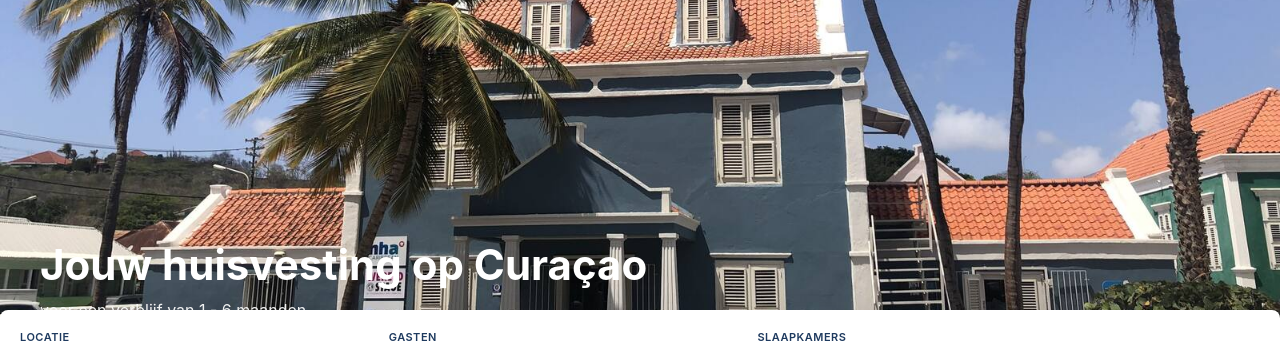
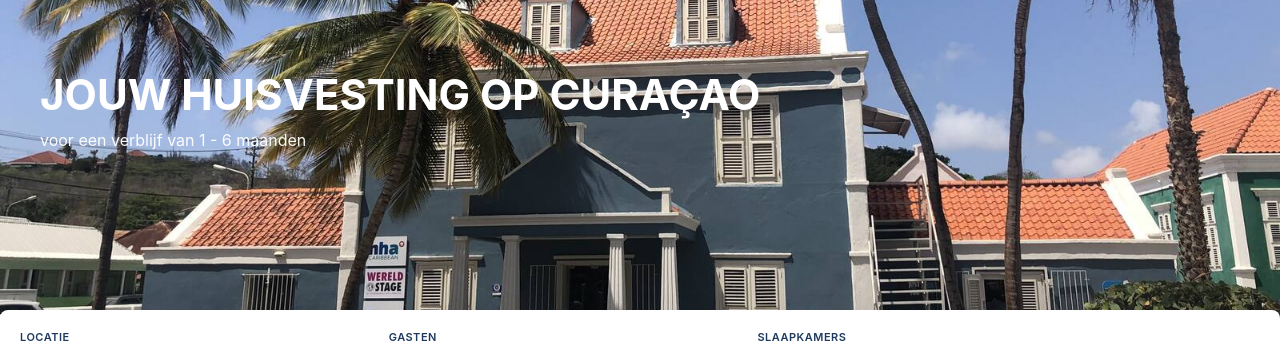
Before and after one commit to jorajong/curacaohub, a React (Create React App) app: page / in a window 1280 px wide. Shown: the part 225-575 px from the top of the page. Built offline with nearby package versions, Linux system fonts and the light colour scheme; no server answers; the database is empty.

Commit message:
hero tekst verticaal centreren, links uitlijnen met zoekbalk

```diff
--- a/src/components/Hero.css
+++ b/src/components/Hero.css
@@ -27,7 +27,14 @@
   color: white;
   display: flex;
   flex-direction: column;
-  justify-content: flex-end;
+  justify-content: center;
+}
+
+.hero-text-inner {
+  max-width: 1400px;
+  width: 100%;
+  margin: 0 auto;
+  text-align: left;
 }
 
 .hero-text h1 {
@@ -35,6 +42,7 @@
   font-weight: 700;
   margin-bottom: 10px;
   line-height: 1.2;
+  text-transform: uppercase;
 }
 
 .hero-text p {
--- a/src/components/Hero.js
+++ b/src/components/Hero.js
@@ -34,8 +34,10 @@ function Hero() {
       <div className="hero-image">
         <img src={heroImage} alt="Historisch pand in Scharloo, Curaçao" />
         <div className="hero-text">
-          <h1>Jouw huisvesting op Curaçao</h1>
-          <p>voor een verblijf van 1 - 6 maanden</p>
+          <div className="hero-text-inner">
+            <h1>Jouw huisvesting op Curaçao</h1>
+            <p>voor een verblijf van 1 - 6 maanden</p>
+          </div>
         </div>
       </div>
 
```
